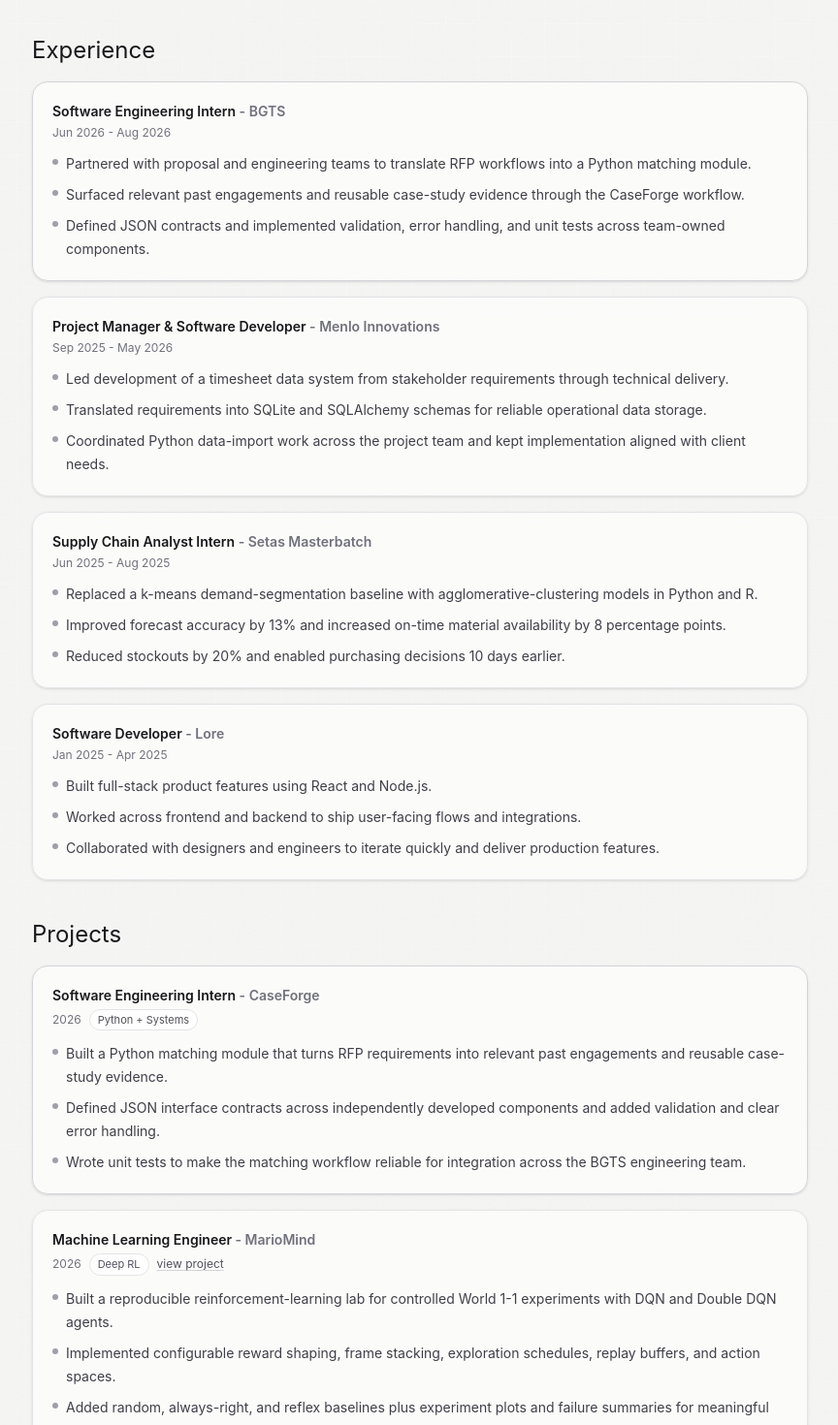
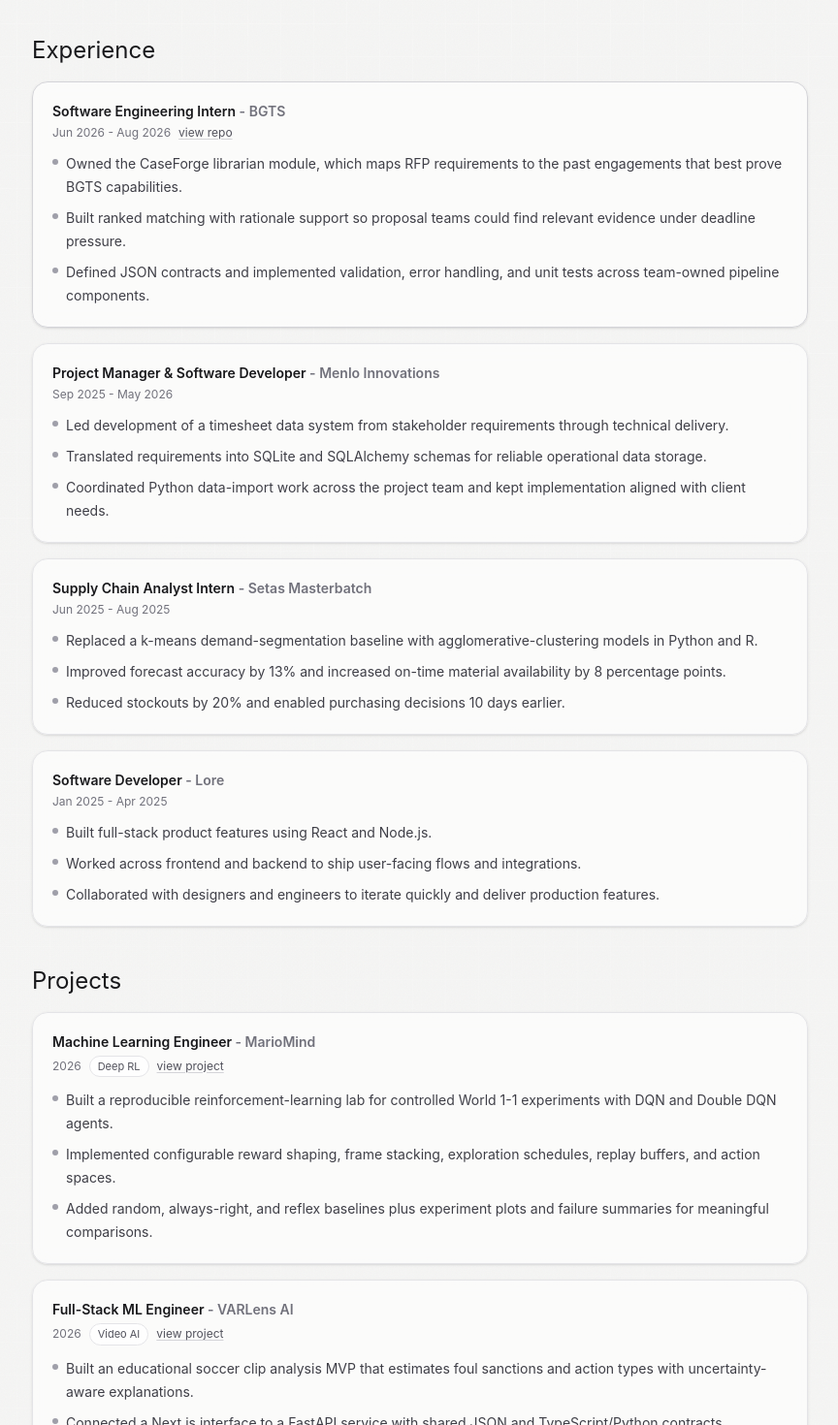
Before and after one commit to ardaedil/ardaedil-portfolio, a Next.js app: page / in a window 1280 px wide. Shown: the part 1200-2670 px from the top of the page at 97% size, without its empty margins (391-1255 px from the left). Built offline with nearby package versions, Linux system fonts and the light colour scheme.

Commit message:
Move CaseForge into BGTS experience

```diff
--- a/app/page.tsx
+++ b/app/page.tsx
@@ -50,11 +50,11 @@
 
 const BLURB_BY_VARIANT: Record<VersionKey, string> = {
   editorial:
-    "I’m a Computer Science (BSE) student at the University of Michigan, originally from Istanbul, Turkey. I build full-stack and applied-AI systems, including CaseForge at BGTS, MarioMind, and VARLens AI. I also serve as President of the Turkish Student Association (TSA).",
+    "I’m a Computer Science (BSE) student at the University of Michigan, originally from Istanbul, Turkey. My recent work spans BGTS internship engineering on CaseForge plus projects like MarioMind and VARLens AI. I also serve as President of the Turkish Student Association (TSA).",
   studio:
-    "I’m a University of Michigan CS student who builds playful but practical systems across applied AI, backend engineering, and full-stack product development. Recent work includes CaseForge at BGTS, MarioMind, and VARLens AI.",
+    "I’m a University of Michigan CS student who builds playful but practical systems across applied AI, backend engineering, and full-stack product development. Recent work includes BGTS internship engineering on CaseForge plus MarioMind and VARLens AI.",
   command:
-    "Computer Science (BSE), University of Michigan. Focus: robust backend systems, AI-assisted workflows, and measurable engineering outcomes across CaseForge, MarioMind, and VARLens AI. President of the Turkish Student Association (TSA).",
+    "Computer Science (BSE), University of Michigan. Focus: robust backend systems, AI-assisted workflows, and measurable engineering outcomes across BGTS, MarioMind, and VARLens AI. President of the Turkish Student Association (TSA).",
   hybrid:
     "I combine clear storytelling for non-technical readers with deep technical signal for engineers: full-stack builds, AI-augmented product development, a strong execution mindset, and leadership as President of the Turkish Student Association (TSA).",
 };
--- a/content/experience/bgts.md
+++ b/content/experience/bgts.md
@@ -1,10 +1,13 @@
 # BGTS - Software Engineering Intern
 
 ## Overview
-I worked as a Software Engineering Intern at BGTS in Istanbul, Turkiye from June through August 2026. I partnered with proposal and engineering teams on CaseForge, a workflow for finding relevant past engagements and reusable case-study evidence when responding to RFPs.
+I worked as a Software Engineering Intern at BGTS in Istanbul, Turkiye from June through August 2026. I contributed to ForgeCase / CaseForge, an intern-cohort pipeline that turns completed BGTS engagements into grounded case studies and helps proposal teams reuse evidence when responding to RFPs.
+
+Repository: https://github.com/emreakkoyunbgts/ForgeCase
 
 ## What I built
-- Translated RFP workflows into a Python matching module.
+- Owned the librarian module, which maps RFP requirements to the past engagements that best prove BGTS capabilities.
+- Built ranked matching with rationale support for deadline-sensitive proposal workflows.
 - Defined JSON interface contracts across CaseForge components owned by different team members.
 - Added input validation, error handling, and unit tests for dependable integration.
 
--- a/content/projects/caseforge.md
+++ /dev/null
@@ -1,11 +0,0 @@
-# CaseForge
-
-CaseForge is the RFP support system I worked on during my 2026 software engineering internship at BGTS. The system helps proposal teams locate relevant past engagements and reusable case-study evidence.
-
-## My contribution
-- Built a Python matching module that maps RFP needs to relevant experience.
-- Defined JSON contracts so independently developed components could integrate reliably.
-- Implemented validation and explicit error handling at system boundaries.
-- Added unit tests to protect matching and integration behavior.
-
-CaseForge strengthened my experience in backend engineering, interface design, testing, and collaboration across a multi-developer codebase.
--- a/content/resume.md
+++ b/content/resume.md
@@ -13,7 +13,7 @@
 ## Experience
 
 ### BGTS - Software Engineering Intern, Jun 2026 - Aug 2026
-- Partnered with proposal and engineering teams to translate RFP workflows into a Python matching module that surfaced relevant past engagements and reusable case-study evidence.
+- Owned the CaseForge librarian module, translating RFP requirements into ranked past-engagement matches with supporting rationale for proposal workflows.
 - Defined JSON interface contracts and implemented validation, error handling, and unit tests for reliable integration across CaseForge components.
 
 ### Setas Masterbatch - Supply Chain Analyst Intern, Jun 2025 - Aug 2025
--- a/src/components/ExperienceList.tsx
+++ b/src/components/ExperienceList.tsx
@@ -4,6 +4,7 @@
   dates: string;
   bullets: string[];
   featured?: boolean;
+  link?: string;
 };
 
 const EXPERIENCES: Experience[] = [
@@ -11,10 +12,11 @@
     title: "Software Engineering Intern",
     org: "BGTS",
     dates: "Jun 2026 - Aug 2026",
+    link: "https://github.com/emreakkoyunbgts/ForgeCase",
     bullets: [
-      "Partnered with proposal and engineering teams to translate RFP workflows into a Python matching module.",
-      "Surfaced relevant past engagements and reusable case-study evidence through the CaseForge workflow.",
-      "Defined JSON contracts and implemented validation, error handling, and unit tests across team-owned components.",
+      "Owned the CaseForge librarian module, which maps RFP requirements to the past engagements that best prove BGTS capabilities.",
+      "Built ranked matching with rationale support so proposal teams could find relevant evidence under deadline pressure.",
+      "Defined JSON contracts and implemented validation, error handling, and unit tests across team-owned pipeline components.",
     ],
     featured: true,
   },
@@ -63,7 +65,19 @@
             {exp.title}
             {exp.org ? <span className="text-zinc-500"> - {exp.org}</span> : null}
           </div>
-          <div className="mt-1 text-xs text-zinc-500">{exp.dates}</div>
+          <div className="mt-1 flex flex-wrap items-center gap-2">
+            <span className="text-xs text-zinc-500">{exp.dates}</span>
+            {exp.link ? (
+              <a
+                href={exp.link}
+                target="_blank"
+                rel="noreferrer"
+                className="text-xs text-zinc-600 underline decoration-zinc-300 underline-offset-2 hover:text-zinc-900"
+              >
+                view repo
+              </a>
+            ) : null}
+          </div>
         </div>
       </div>
       <ul className="mt-3 space-y-2 text-sm leading-6 text-zinc-700">
--- a/src/components/ProjectsList.tsx
+++ b/src/components/ProjectsList.tsx
@@ -9,18 +9,6 @@
 };
 
 const PROJECTS: Project[] = [
-  {
-    role: "Software Engineering Intern",
-    name: "CaseForge",
-    dates: "2026",
-    badge: "Python + Systems",
-    bullets: [
-      "Built a Python matching module that turns RFP requirements into relevant past engagements and reusable case-study evidence.",
-      "Defined JSON interface contracts across independently developed components and added validation and clear error handling.",
-      "Wrote unit tests to make the matching workflow reliable for integration across the BGTS engineering team.",
-    ],
-    featured: true,
-  },
   {
     role: "Machine Learning Engineer",
     name: "MarioMind",
```
